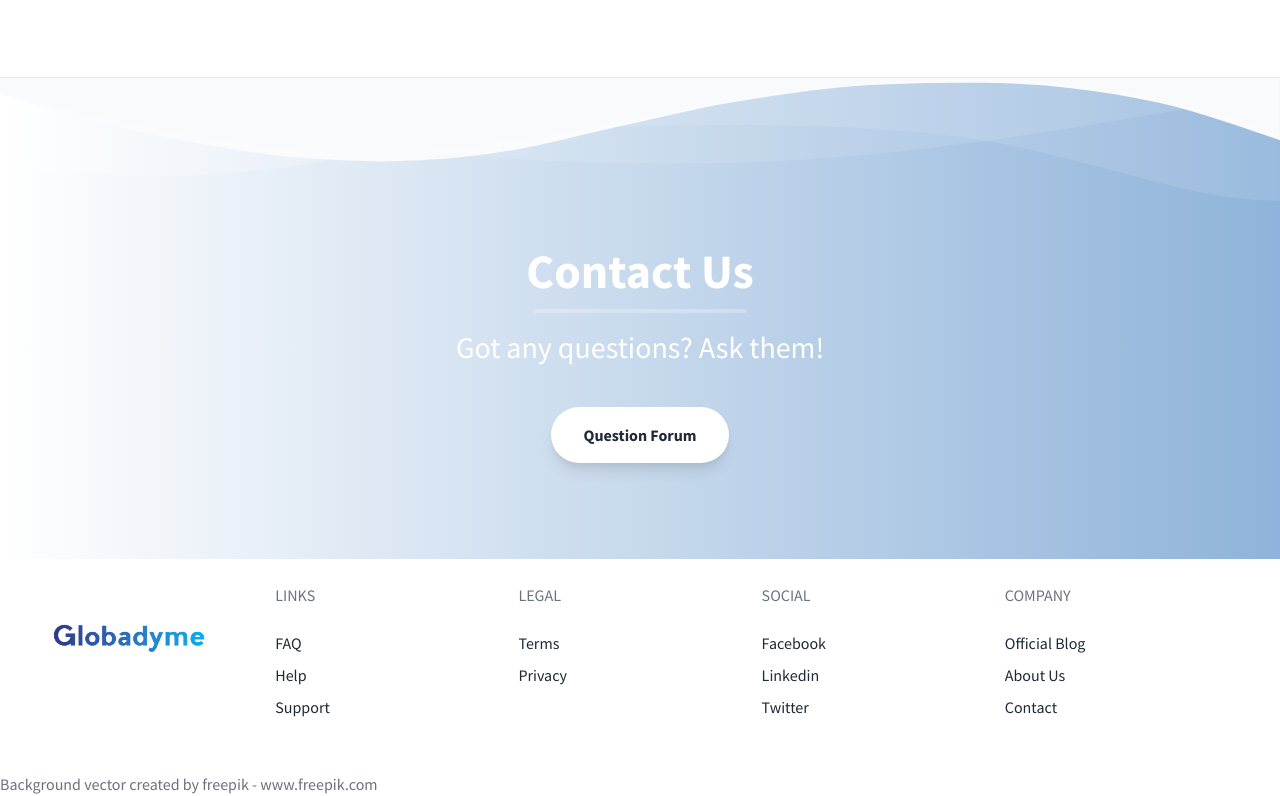
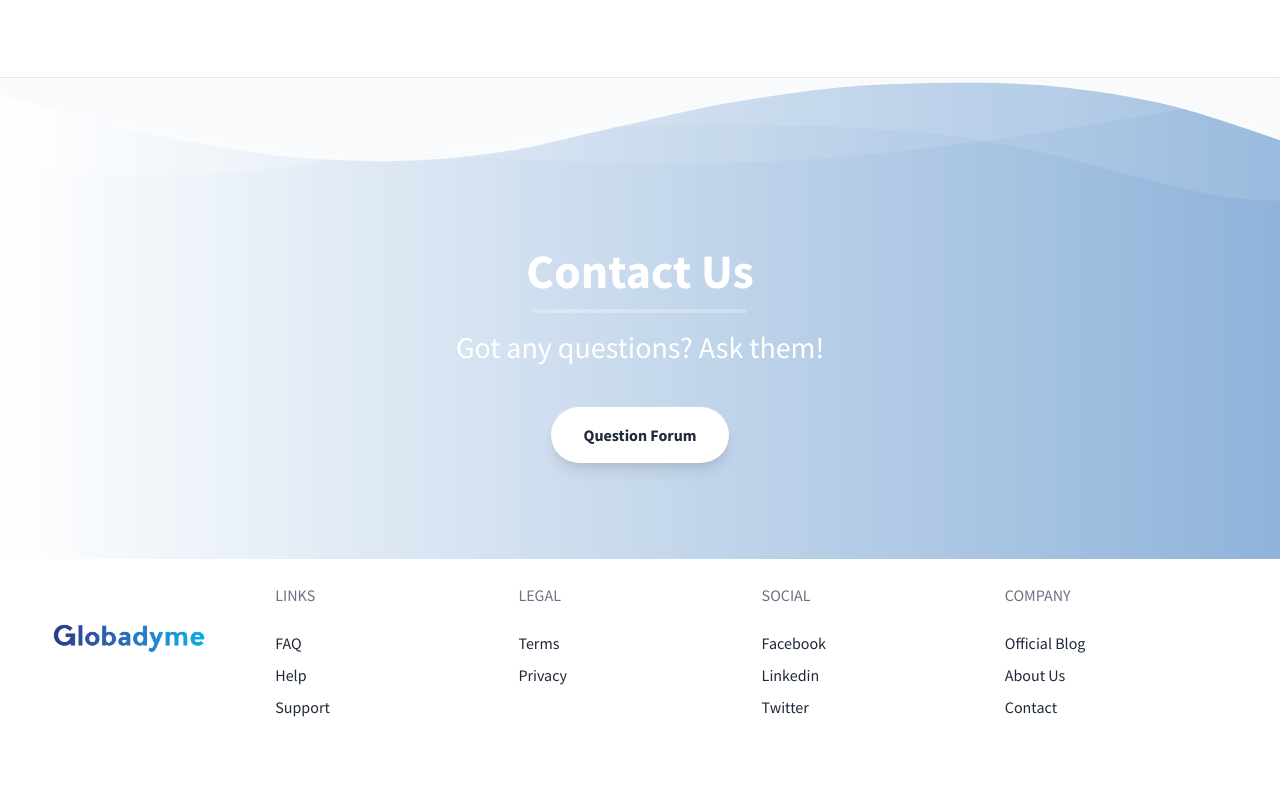
Before and after one commit to IvanoBaptista/Active-MKB-deep-dive, a website: page Landing-Page-master/index.html in a window 1280 px wide. Shown: the part 1942-2738 px from the top of the page. After the commit the page ends 2714 px from the top, so only its background shows below. Drawn offline with nearby package versions, Linux system fonts and the light colour scheme.

Commit message:
href update

```diff
--- a/Landing-Page-master/index.html
+++ b/Landing-Page-master/index.html
@@ -564,8 +564,6 @@
         </div>
       </div>
     </div>
-    <a href="https://www.freepik.com/free-photos-vectors/background" class="text-gray-500">Background vector created by
-      freepik - www.freepik.com</a>
   </footer>
   <!-- jQuery if you need it
   <script src="https://cdnjs.cloudflare.com/ajax/libs/jquery/3.3.1/jquery.min.js"></script>
```
Also changed, not shown: Landing-Page-master/product_page.html (+0 -2 lines), Payment-page/payment-info.html (+0 -2 lines), Payment-page/payment.html (+0 -2 lines).
